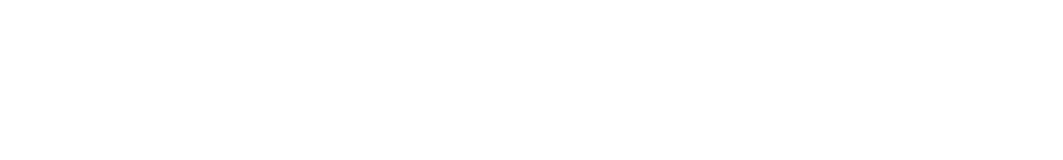
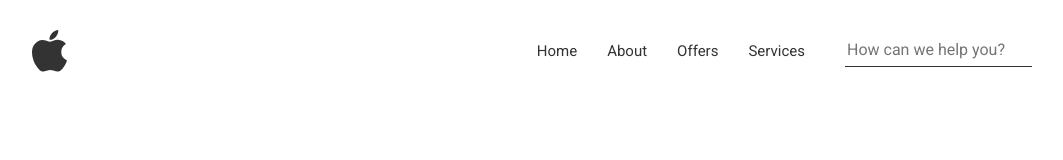
Before and after one commit to muslim0602/apple-watch-project, a plain HTML site: page index.html in a window 1280 px wide. Shown: the whole page, without its empty margins (108-1171 px from the left). Drawn offline with Linux system fonts and the light colour scheme.

Commit message:
Add site header

```diff
--- a/index.html
+++ b/index.html
@@ -11,12 +11,40 @@
 <link href="https://fonts.googleapis.com/css2?family=Roboto:wght@400;700&display=swap" rel="stylesheet">
 
 
-  <!-- Stylesheet aaa-->
+  <!-- Stylesheet-->
   <link rel="stylesheet" href="style/normalize.css">
   <link rel="stylesheet" href="style/style.css">
 </head>
 <body>
 
+  <!-- SITE_HEADER -->
+  <header class="site-header">
+    <div class="site-header-container container">
+      <a class="site-header-logo" href="#">
+        <img class="site-header-logo-img" src="img/apple-logo.svg" alt="site-header-logo-img" width="35" height="42">
+      </a>
+      <nav class="sitenav">
+        <ul class="sitenav-list">
+          <li class="sitenav-item">
+            <a class="sitenav-link" href="#" >Home</a>
+          </li>
+          <li class="sitenav-item">
+            <a class="sitenav-link" href="#" >About</a>
+          </li>
+          <li class="sitenav-item">
+            <a class="sitenav-link" href="#" >Offers</a>
+          </li>
+          <li class="sitenav-item">
+            <a class="sitenav-link" href="#" >Services</a>
+          </li>
+        </ul>
+      </nav>
+      <form class="search-form"  action="https://echo.htmlacademy.ru" method="GET">
+        <input class="search-form-input" type="search" name="search" placeholder="How can we help you?" aria-label="search" required>
+      </form>
+    </div>
+  </header>
+
 <script src="js/main.js"></script>
 </body>
 </html>
--- a/style/style.css
+++ b/style/style.css
@@ -46,3 +46,69 @@ img{
 .main-content{
   flex-grow: 1;
 }
+
+/* SITE-HEADER */
+
+.site-header {
+  padding-top: 30px;
+  padding-bottom: 30px;
+}
+.site-header-container {
+  display: flex;
+  align-items: center;
+}
+
+.site-header-logo {
+  margin-right: auto;
+  transition: opacity 0.3s ease;
+}
+.site-header-logo:hover{
+  opacity: 0.8;
+}
+.site-header-logo:active{
+  opacity: 0.6;
+}
+.site-header-logo-img {
+  display: block;
+  width: 35px;
+  height: 42px;
+  object-fit: contain;
+}
+/* SITENAV */
+.sitenav {
+  margin-right: 40px;
+}
+.sitenav-list {
+  display: flex;
+  align-items: center;
+  padding: 0;
+  margin: 0;
+  list-style: none;
+}
+.sitenav-item:not(:last-child) {
+  margin-right: 30px;
+
+}
+.sitenav-link {
+  display: block;
+  padding-top: 6px;
+  padding-bottom: 3px;
+  border-bottom: 3px solid transparent;
+  font-size: 15px;
+  text-decoration: none;
+  color: var(--text-color);
+  transition: border-bottom 0.3s ease;
+}
+
+.sitenav-link:hover{
+  border-bottom: 3px solid #333;
+
+
+}
+/* SEARCH-FORM */
+.search-form-input {
+  border: none;
+  padding-top: 6px;
+  padding-bottom: 6px;
+  border-bottom: 1px solid var(--text-color);
+}
```
Also changed, not shown: img/apple-logo.svg (added).
